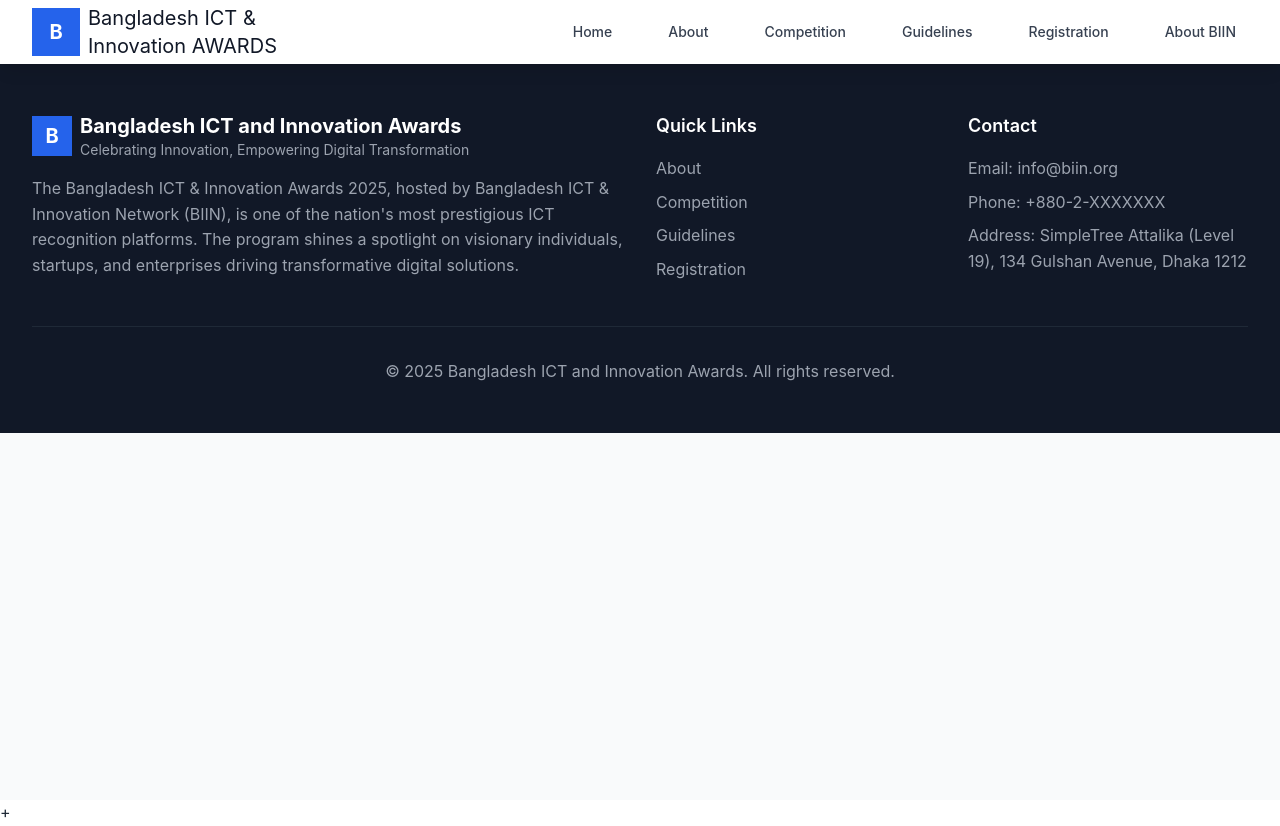
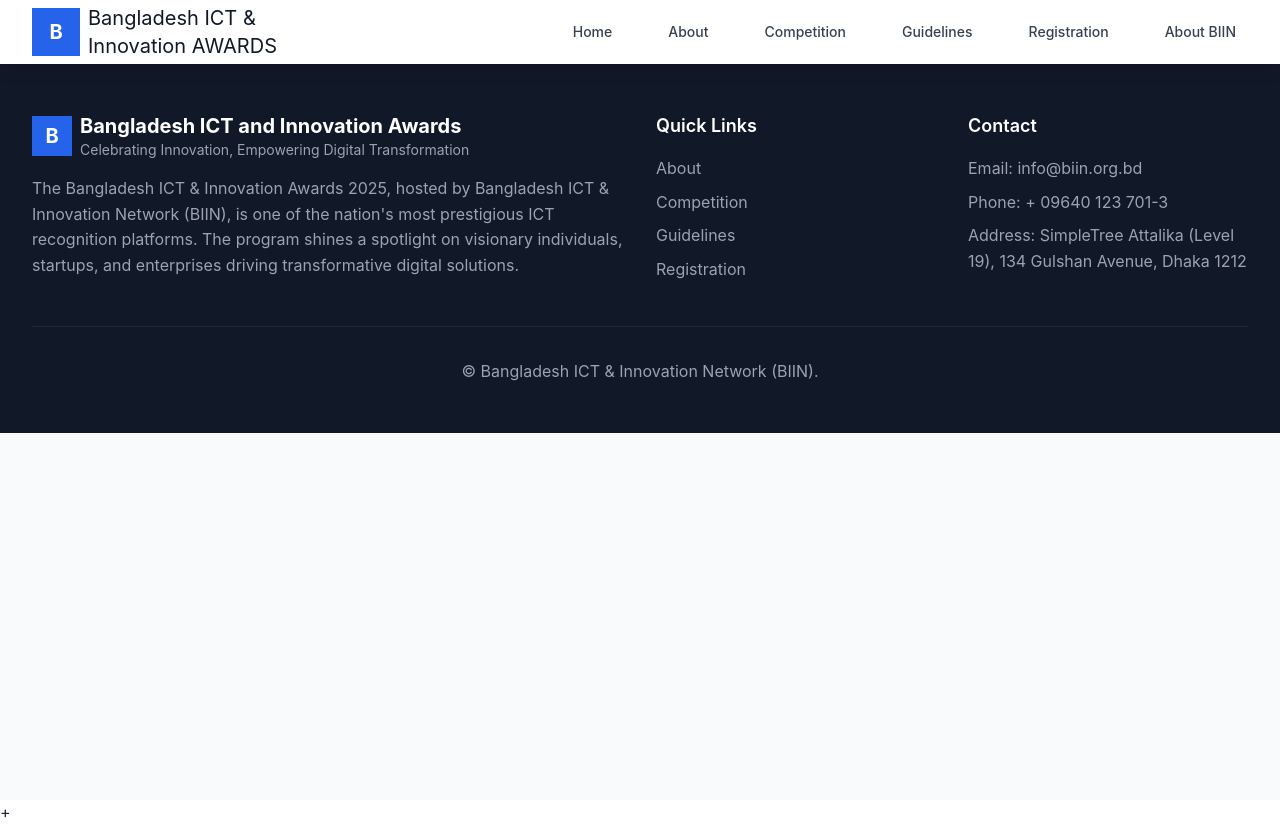
Before and after one commit to Ayonspoiler/BIIN_Award_Function, a React (Vite) app in the folder frontend/: page /about-biin in a window 1280 px wide. Built offline with nearby package versions, Linux system fonts and the light colour scheme.

Commit message:
Footer Module Updated.

```diff
--- a/frontend/src/components/Footer.jsx
+++ b/frontend/src/components/Footer.jsx
@@ -69,8 +69,8 @@ const Footer = () => {
           <div>
             <h3 className="text-lg font-semibold mb-4">Contact</h3>
             <div className="space-y-2 text-gray-400">
-              <p>Email: info@biin.org</p>
-              <p>Phone: +880-2-XXXXXXX</p>
+              <p>Email: info@biin.org.bd</p>
+              <p>Phone: + 09640 123 701-3</p>
               <p>
                 Address: SimpleTree Attalika (Level 19), 134 Gulshan Avenue,
                 Dhaka 1212
@@ -80,10 +80,7 @@ const Footer = () => {
         </div>
 
         <div className="border-t border-gray-800 mt-8 pt-8 text-center text-gray-400">
-          <p>
-            &copy; 2025 Bangladesh ICT and Innovation Awards. All rights
-            reserved.
-          </p>
+          <p>&copy; Bangladesh ICT & Innovation Network (BIIN).</p>
         </div>
       </div>
     </footer>
```
